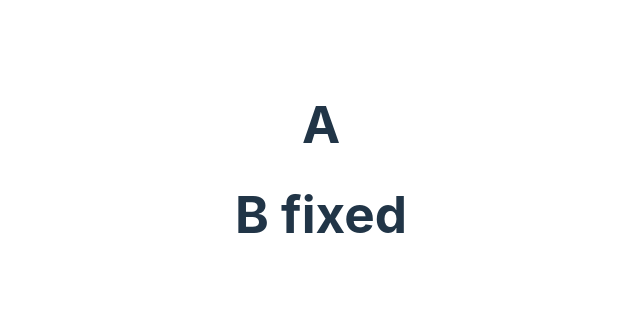
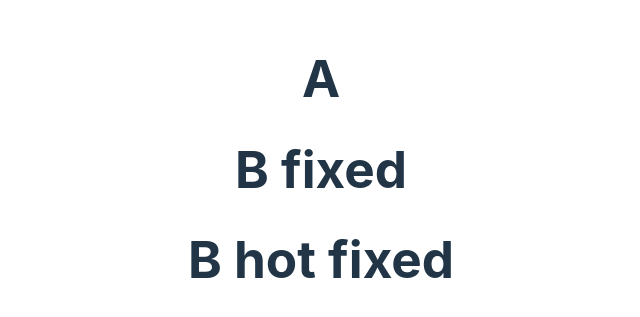
Before and after one commit to supakrit03/semantic-release-101, a React (Vite) app: page / in a window 1280 px wide. Shown: the part 231-548 px from the top of the page, without its empty margins (319-959 px from the left). Built offline with nearby package versions, Linux system fonts and the light colour scheme.

Commit message:
hotfix: fix bug b feature

```diff
--- a/src/App.tsx
+++ b/src/App.tsx
@@ -5,6 +5,7 @@ function App() {
     <>
       <h1>A</h1>
       <h1>B fixed</h1>
+      <h1>B hot fixed</h1>
     </>
   );
 }
```
